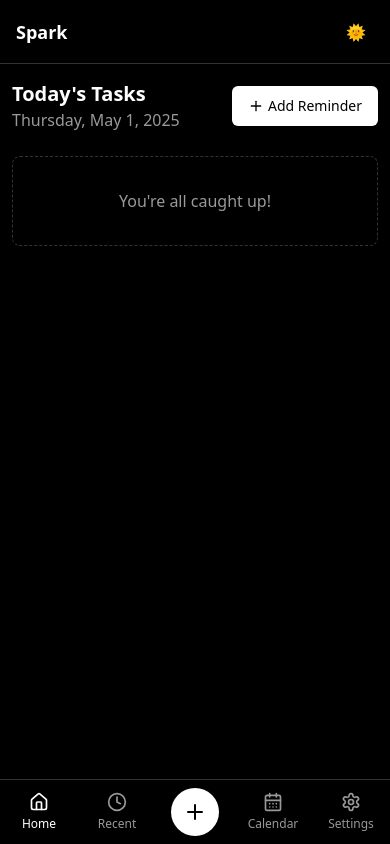
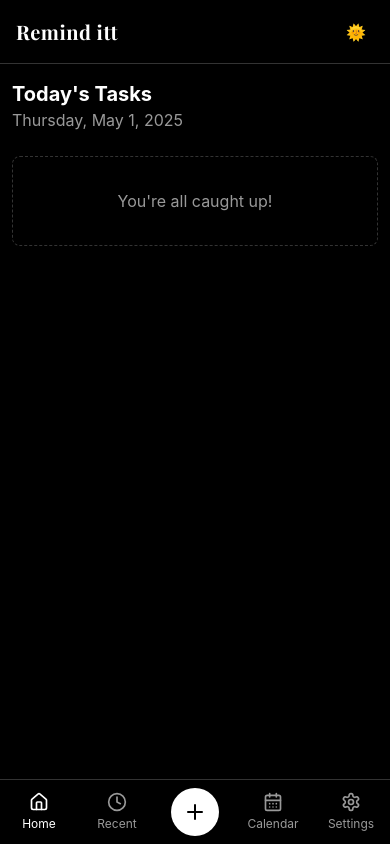
Before and after one commit to anand-reddi/Remind-itt, a React (Vite) app: page / in a window 390 px wide. Built offline with nearby package versions, Linux system fonts and the light colour scheme.

Commit message:
Fix: UI changes and mobile app setup
- Changed the app name in the navbar.
- Removed the "Add Reminder" button from the home page.
- Added configurations for mobile app functionality.

```diff
--- a/index.html
+++ b/index.html
@@ -3,24 +3,15 @@
 <html lang="en">
   <head>
     <meta charset="UTF-8" />
-    <meta name="viewport" content="width=device-width, initial-scale=1.0" />
-    <link rel="icon" type="image/x-icon" href="/icon-192x192.png" />
-    <title>Spark Task Reminder</title>
-    <meta name="description" content="Intelligent Task Reminder App" />
-
-    <meta property="og:title" content="Spark Task Reminder" />
-    <meta property="og:description" content="Intelligent Task Reminder App" />
-    <meta property="og:type" content="website" />
-
-    <link rel="manifest" href="/manifest.webmanifest" />
-    <link rel="apple-touch-icon" href="/icon-192x192.png" />
-    <meta name="theme-color" content="#4f46e5" />
+    <link rel="icon" type="image/svg+xml" href="/favicon.ico" />
+    <meta name="viewport" content="width=device-width, initial-scale=1.0, maximum-scale=1.0, user-scalable=no" />
+    <link rel="preconnect" href="https://fonts.googleapis.com">
+    <link rel="preconnect" href="https://fonts.gstatic.com" crossorigin>
+    <link href="https://fonts.googleapis.com/css2?family=Playfair+Display:wght@400;700&display=swap" rel="stylesheet">
+    <title>Remind itt - Task Manager</title>
   </head>
-
   <body>
     <div id="root"></div>
-    <!-- IMPORTANT: DO NOT REMOVE THIS SCRIPT TAG OR THIS VERY COMMENT! -->
-    <script src="https://cdn.gpteng.co/gptengineer.js" type="module"></script>
     <script type="module" src="/src/main.tsx"></script>
   </body>
 </html>
--- a/package.json
+++ b/package.json
@@ -11,6 +11,9 @@
     "preview": "vite preview"
   },
   "dependencies": {
+    "@capacitor/android": "^7.2.0",
+    "@capacitor/cli": "^7.2.0",
+    "@capacitor/core": "^7.2.0",
     "@hookform/resolvers": "^3.9.0",
     "@radix-ui/react-accordion": "^1.2.0",
     "@radix-ui/react-alert-dialog": "^1.1.1",
--- a/src/components/DailyTasks.tsx
+++ b/src/components/DailyTasks.tsx
@@ -1,11 +1,8 @@
 
 import { format } from 'date-fns';
 import { useState } from 'react';
-import { Plus } from 'lucide-react';
-import { Button } from '@/components/ui/button';
 import { TaskCard } from '@/components/TaskCard';
 import { useTasks, TaskPriority } from '@/contexts/TaskContext';
-import { Link } from 'react-router-dom';
 
 // Helper function to get tasks by priority
 const getTasksByPriority = (tasks: any[], priority: TaskPriority) => {
@@ -24,17 +21,9 @@ export function DailyTasks() {
 
   return (
     <div>
-      <div className="mb-6 flex items-center justify-between">
-        <div>
-          <h2 className="text-xl font-bold">Today's Tasks</h2>
-          <p className="text-muted-foreground">{format(today, 'EEEE, MMMM d, yyyy')}</p>
-        </div>
-        <Link to="/add">
-          <Button className="gap-1">
-            <Plus className="h-4 w-4" />
-            <span>Add Reminder</span>
-          </Button>
-        </Link>
+      <div className="mb-6">
+        <h2 className="text-xl font-bold">Today's Tasks</h2>
+        <p className="text-muted-foreground">{format(today, 'EEEE, MMMM d, yyyy')}</p>
       </div>
 
       {/* High Priority Tasks */}
--- a/src/components/layout/TopNavbar.tsx
+++ b/src/components/layout/TopNavbar.tsx
@@ -10,7 +10,7 @@ export function TopNavbar() {
     <div className="h-16 border-b border-border bg-background/80 backdrop-blur-md flex items-center justify-between px-4 md:px-6 sticky top-0 z-10">
       <div className="flex items-center">
         <Link to="/" className="flex items-center gap-2 font-semibold text-lg mr-8">
-          <span>Spark</span>
+          <span className="font-serif text-xl tracking-wide">Remind itt</span>
         </Link>
 
         <div className="hidden md:flex items-center space-x-4">
--- a/src/pages/Index.tsx
+++ b/src/pages/Index.tsx
@@ -3,7 +3,7 @@ import { Dashboard } from '@/components/Dashboard';
 
 const Index = () => {
   return (
-    <div className="pb-16 md:pb-0">
+    <div className="pb-16 md:pb-0 animate-fade-in">
       <Dashboard />
     </div>
   );
--- a/tailwind.config.ts
+++ b/tailwind.config.ts
@@ -1,120 +1,102 @@
 
-import type { Config } from "tailwindcss";
+import { Config } from 'tailwindcss';
+import { fontFamily } from "tailwindcss/defaultTheme";
 
-export default {
+const config = {
   darkMode: ["class"],
-	content: [
-		"./pages/**/*.{ts,tsx}",
-		"./components/**/*.{ts,tsx}",
-		"./app/**/*.{ts,tsx}",
-		"./src/**/*.{ts,tsx}",
-	],
-	prefix: "",
+  content: ["./index.html", "./src/**/*.{js,ts,jsx,tsx}"],
   theme: {
     container: {
       center: true,
-			padding: '2rem',
+      padding: "2rem",
       screens: {
-				'2xl': '1400px'
-			}
+        "2xl": "1400px",
+      },
     },
     extend: {
       colors: {
-				border: 'hsl(var(--border))',
-				input: 'hsl(var(--input))',
-				ring: 'hsl(var(--ring))',
-				background: 'hsl(var(--background))',
-				foreground: 'hsl(var(--foreground))',
+        border: "hsl(var(--border))",
+        input: "hsl(var(--input))",
+        ring: "hsl(var(--ring))",
+        background: "hsl(var(--background))",
+        foreground: "hsl(var(--foreground))",
         primary: {
-					DEFAULT: 'hsl(var(--primary))',
-					foreground: 'hsl(var(--primary-foreground))'
+          DEFAULT: "hsl(var(--primary))",
+          foreground: "hsl(var(--primary-foreground))",
         },
         secondary: {
-					DEFAULT: 'hsl(var(--secondary))',
-					foreground: 'hsl(var(--secondary-foreground))'
+          DEFAULT: "hsl(var(--secondary))",
+          foreground: "hsl(var(--secondary-foreground))",
         },
         destructive: {
-					DEFAULT: 'hsl(var(--destructive))',
-					foreground: 'hsl(var(--destructive-foreground))'
+          DEFAULT: "hsl(var(--destructive))",
+          foreground: "hsl(var(--destructive-foreground))",
         },
         muted: {
-					DEFAULT: 'hsl(var(--muted))',
-					foreground: 'hsl(var(--muted-foreground))'
+          DEFAULT: "hsl(var(--muted))",
+          foreground: "hsl(var(--muted-foreground))",
         },
         accent: {
-					DEFAULT: 'hsl(var(--accent))',
-					foreground: 'hsl(var(--accent-foreground))'
+          DEFAULT: "hsl(var(--accent))",
+          foreground: "hsl(var(--accent-foreground))",
         },
         popover: {
-					DEFAULT: 'hsl(var(--popover))',
-					foreground: 'hsl(var(--popover-foreground))'
+          DEFAULT: "hsl(var(--popover))",
+          foreground: "hsl(var(--popover-foreground))",
         },
         card: {
-					DEFAULT: 'hsl(var(--card))',
-					foreground: 'hsl(var(--card-foreground))'
+          DEFAULT: "hsl(var(--card))",
+          foreground: "hsl(var(--card-foreground))",
         },
-				sidebar: {
-					DEFAULT: 'hsl(var(--sidebar-background))',
-					foreground: 'hsl(var(--sidebar-foreground))',
-					primary: 'hsl(var(--sidebar-primary))',
-					'primary-foreground': 'hsl(var(--sidebar-primary-foreground))',
-					accent: 'hsl(var(--sidebar-accent))',
-					'accent-foreground': 'hsl(var(--sidebar-accent-foreground))',
-					border: 'hsl(var(--sidebar-border))',
-					ring: 'hsl(var(--sidebar-ring))'
       },
-				task: {
-					work: '#000000',
-					personal: '#000000',
-					shopping: '#000000',
-					health: '#000000',
-				},
-				priority: {
-					high: 'hsl(var(--priority-high))',
-					medium: 'hsl(var(--priority-medium))',
-					low: 'hsl(var(--priority-low))',
-				}
+      fontFamily: {
+        sans: ["Inter", ...fontFamily.sans],
+        serif: ["Playfair Display", ...fontFamily.serif],
       },
       borderRadius: {
-				lg: 'var(--radius)',
-				md: 'calc(var(--radius) - 2px)',
-				sm: 'calc(var(--radius) - 4px)'
+        lg: "var(--radius)",
+        md: "calc(var(--radius) - 2px)",
+        sm: "calc(var(--radius) - 4px)",
       },
       keyframes: {
         "accordion-down": {
-					from: { height: '0' },
-					to: { height: 'var(--radix-accordion-content-height)' },
+          from: { height: 0 },
+          to: { height: "var(--radix-accordion-content-height)" },
         },
         "accordion-up": {
-					from: { height: 'var(--radix-accordion-content-height)' },
-					to: { height: '0' },
+          from: { height: "var(--radix-accordion-content-height)" },
+          to: { height: 0 },
         },
         "fade-in": {
-					"0%": { opacity: "0", transform: "translateY(10px)" },
-					"100%": { opacity: "1", transform: "translateY(0)" }
+          "0%": {
+            opacity: "0",
+            transform: "translateY(10px)"
+          },
+          "100%": {
+            opacity: "1",
+            transform: "translateY(0)"
+          }
         },
         "fade-out": {
-					"0%": { opacity: "1", transform: "translateY(0)" },
-					"100%": { opacity: "0", transform: "translateY(10px)" }
+          "0%": {
+            opacity: "1",
+            transform: "translateY(0)"
           },
-				"scale-in": {
-					"0%": { transform: "scale(0.95)", opacity: "0" },
-					"100%": { transform: "scale(1)", opacity: "1" }
+          "100%": {
+            opacity: "0",
+            transform: "translateY(10px)"
+          }
         },
-				"slide-in": {
-					"0%": { transform: "translateX(-10px)", opacity: "0" },
-					"100%": { transform: "translateX(0)", opacity: "1" }
-				}
       },
       animation: {
         "accordion-down": "accordion-down 0.2s ease-out",
         "accordion-up": "accordion-up 0.2s ease-out",
         "fade-in": "fade-in 0.3s ease-out",
         "fade-out": "fade-out 0.3s ease-out",
-				"scale-in": "scale-in 0.2s ease-out",
-				"slide-in": "slide-in 0.2s ease-out",
-			}
-		}
+      },
+    },
   },
   plugins: [require("tailwindcss-animate")],
 } satisfies Config;
+
+export default config;
```
Also changed, not shown: capacitor.config.ts (added, +21 -0 lines), public/manifest.webmanifest, 1 other file (tests, documents, lock files or other folders). Lines whose indentation alone changed are shown as unchanged.
